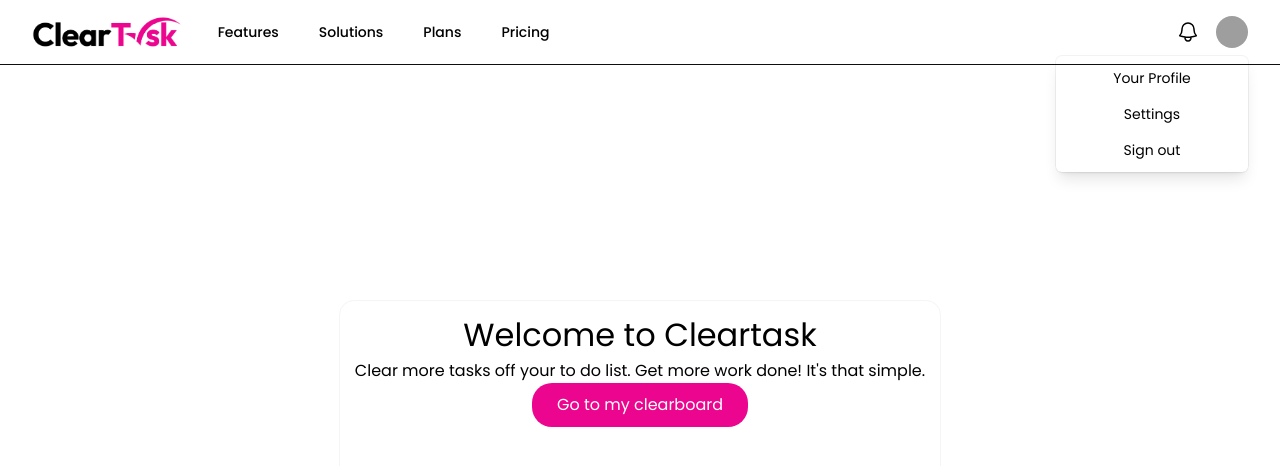
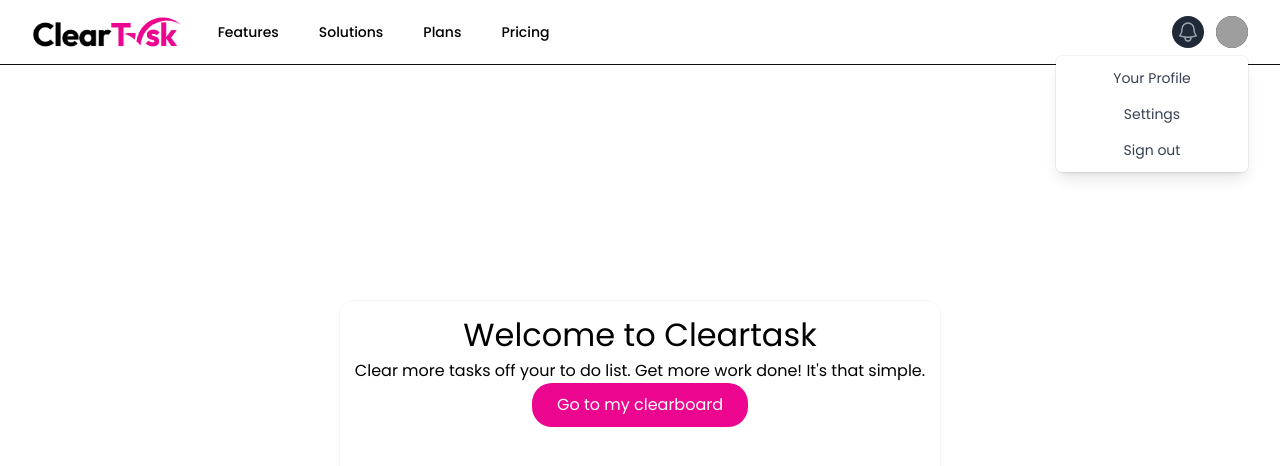
Before and after one commit to Crunch-Garage/cleartask-react-frontend, a React (Create React App) app: page / in a window 1280 px wide. Shown: the top 466 px of the page. Built offline with nearby package versions, Linux system fonts and the light colour scheme; grey boxes are pictures that could not be loaded; a web font is replaced by a local one; what react-swipeable-views-utils would draw is missing.

Commit message:
refactor:extend tailwind them with custom colors

```diff
--- a/tailwind.config.js
+++ b/tailwind.config.js
@@ -4,10 +4,12 @@
     "./src/**/*.{js,jsx,ts,tsx}",
   ],
   theme: {
-    colors: {
-      "black": "#0f0e0e",
-      "primary":"#EC058E"
-    },
+    extend :{
+      colors: {
+        "black": "#0f0e0e",
+        "primary":"#EC058E"
+      },
+    }
   },
   plugins: [],
 }
```
